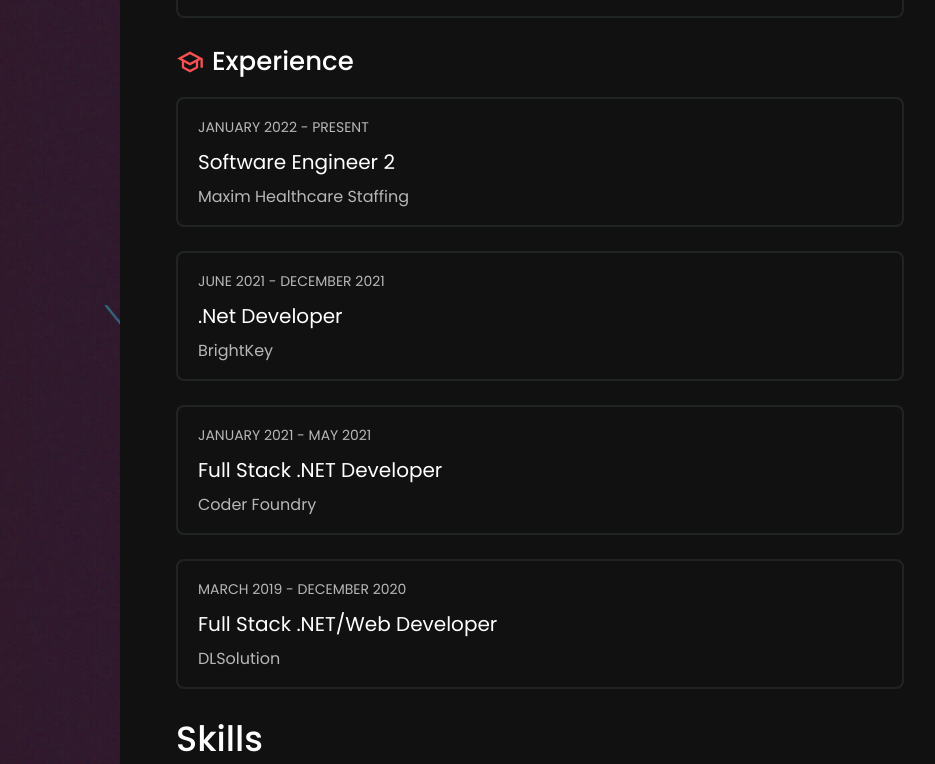
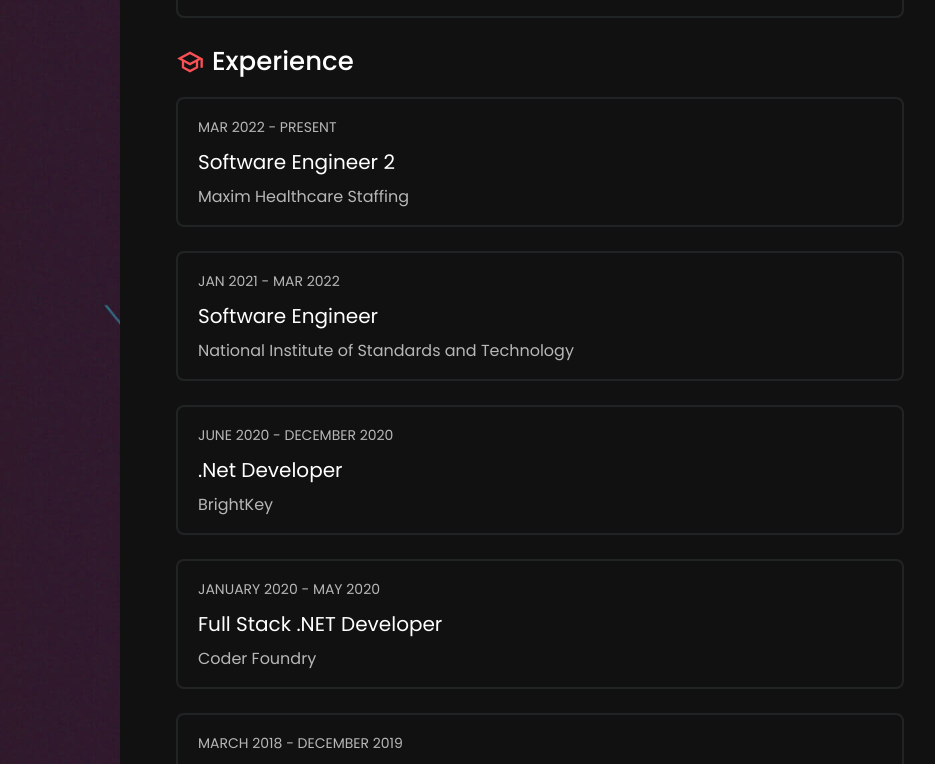
Before and after one commit to arthastheking113/nextjs-portfolio, a Next.js app: page / in a window 1280 px wide. Shown: the part 1948-2712 px from the top of the page, without its empty margins (320-1255 px from the left). Built offline with nearby package versions, Linux system fonts and the light colour scheme.

Commit message:
update resume

```diff
--- a/components/Resume/ResumeCard.jsx
+++ b/components/Resume/ResumeCard.jsx
@@ -23,29 +23,35 @@
       icon: <MdOutlineSchool />,
       items: [
         {
-          date: "JANUARY 2022 - PRESENT",
+          date: "MAR 2022 - PRESENT",
           title: "Software Engineer 2",
           place: "Maxim Healthcare Staffing",
           bg: "#F2F4FF",
         },
         {
-          date: "JUNE 2021 - DECEMBER 2021",
+          date: "JAN 2021 - MAR 2022",
+          title: "Software Engineer",
+          place: "National Institute of Standards and Technology",
+          bg: "#EEF5FA",
+        },
+        {
+          date: "JUNE 2020 - DECEMBER 2020",
           title: ".Net Developer",
           place: "BrightKey",
           bg: "#EEF5FA",
         },
 
         {
-          date: "JANUARY 2021 - MAY 2021",
+          date: "JANUARY 2020 - MAY 2020",
           title: "Full Stack .NET Developer",
           place: "Coder Foundry",
           bg: "#F2F4FF",
         },
 
         {
-          date: "MARCH 2019 - DECEMBER 2020",
+          date: "MARCH 2018 - DECEMBER 2019",
           title: "Full Stack .NET/Web Developer",
-          place: "DLSolution",
+          place: "DL Solutions",
           bg: "#EEF5FA",
         },
       ],
```
Also changed, not shown: 1 other file (tests, documents, lock files or other folders).
